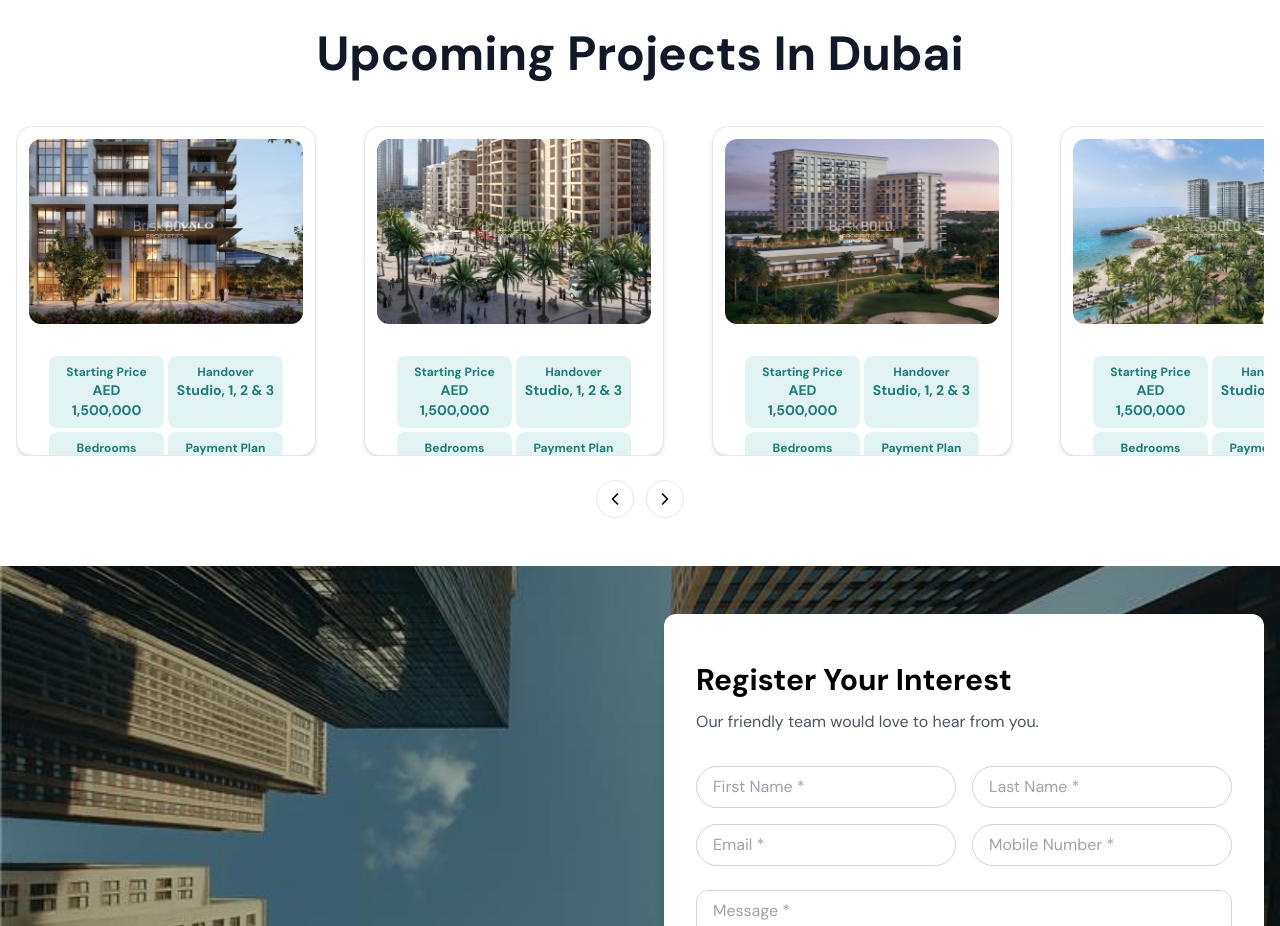
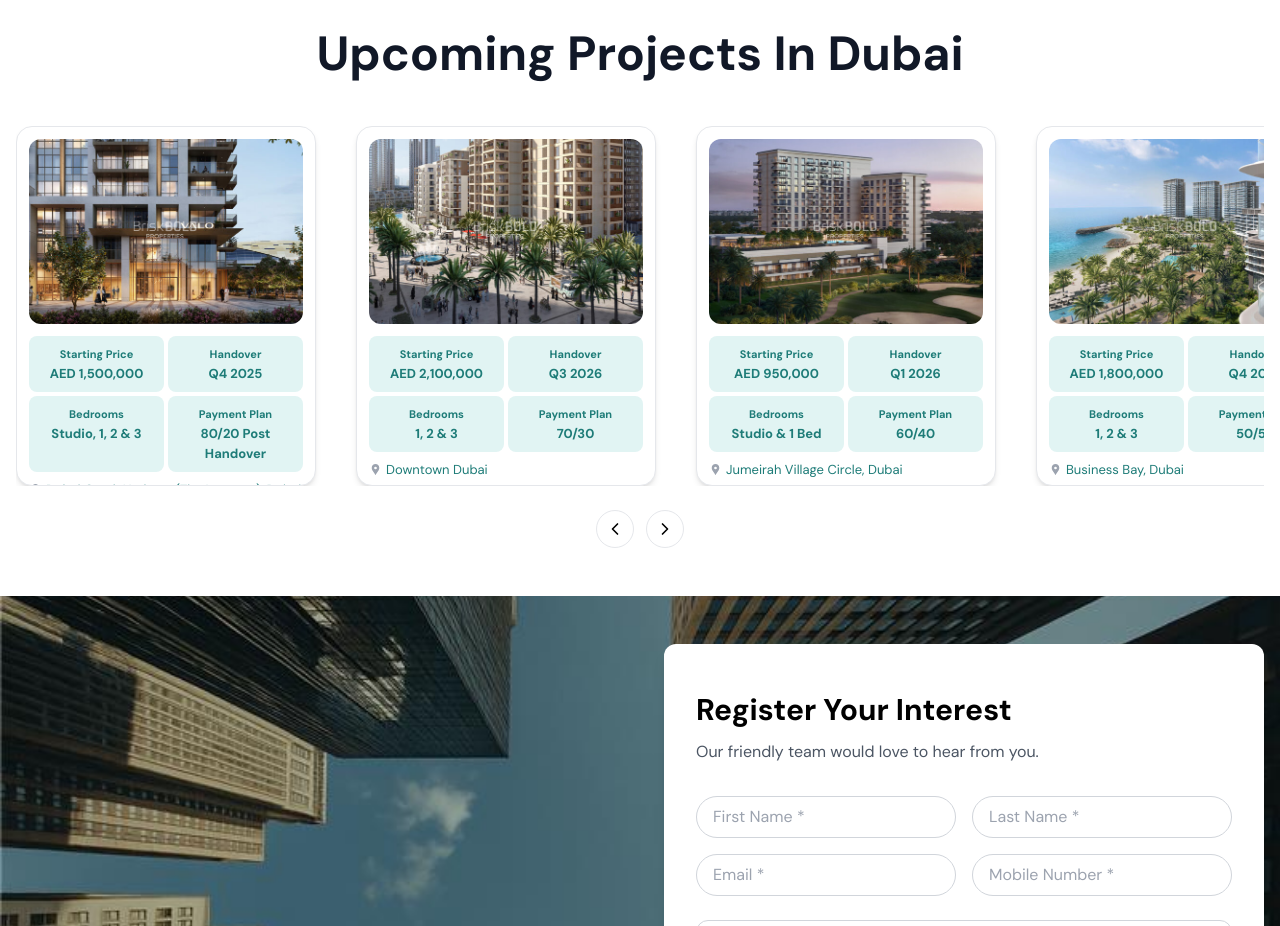
Before and after one commit to usmanashrafsiddiqi/BBP-MERN-WEBSITE, a React (Vite) app in the folder frontend/: page / in a window 1280 px wide. Shown: the part 2920-3846 px from the top of the page. Built offline with nearby package versions, Linux system fonts and the light colour scheme.

Commit message:
newadeed

```diff
--- a/frontend/src/components/UpcomingProjects.jsx
+++ b/frontend/src/components/UpcomingProjects.jsx
@@ -6,66 +6,66 @@ const projectData = [
   {
     image: "/9.jpg",
     price: "AED 1,500,000",
-    handover: "Studio, 1, 2 & 3",
+    handover: "Q4 2025",
     bedrooms: "Studio, 1, 2 & 3",
-    paymentPlan: "Studio, 1, 2 & 3",
+    paymentPlan: "80/20 Post Handover",
     location: "Dubai Creek Harbour (The Lagoons), Dubai",
   },
   {
     image: "/10.jpg",
-    price: "AED 1,500,000",
-    handover: "Studio, 1, 2 & 3",
-    bedrooms: "Studio, 1, 2 & 3",
-    paymentPlan: "Studio, 1, 2 & 3",
-    location: "Dubai Creek Harbour (The Lagoons), Dubai",
+    price: "AED 2,100,000",
+    handover: "Q3 2026",
+    bedrooms: "1, 2 & 3",
+    paymentPlan: "70/30",
+    location: "Downtown Dubai",
   },
   {
     image: "/23.jpg",
-    price: "AED 1,500,000",
-    handover: "Studio, 1, 2 & 3",
-    bedrooms: "Studio, 1, 2 & 3",
-    paymentPlan: "Studio, 1, 2 & 3",
-    location: "Dubai Creek Harbour (The Lagoons), Dubai",
+    price: "AED 950,000",
+    handover: "Q1 2026",
+    bedrooms: "Studio & 1 Bed",
+    paymentPlan: "60/40",
+    location: "Jumeirah Village Circle, Dubai",
   },
   {
     image: "/24.jpg",
-    price: "AED 1,500,000",
-    handover: "Studio, 1, 2 & 3",
-    bedrooms: "Studio, 1, 2 & 3",
-    paymentPlan: "Studio, 1, 2 & 3",
-    location: "Dubai Creek Harbour (The Lagoons), Dubai",
+    price: "AED 1,800,000",
+    handover: "Q4 2025",
+    bedrooms: "1, 2 & 3",
+    paymentPlan: "50/50",
+    location: "Business Bay, Dubai",
   },
   {
-    image: "/24.jpg",
-    price: "AED 1,500,000",
-    handover: "Studio, 1, 2 & 3",
-    bedrooms: "Studio, 1, 2 & 3",
-    paymentPlan: "Studio, 1, 2 & 3",
-    location: "Dubai Creek Harbour (The Lagoons), Dubai",
+    image: "/25.jpg",
+    price: "AED 2,500,000",
+    handover: "Q2 2027",
+    bedrooms: "2 & 3 Beds",
+    paymentPlan: "60/40",
+    location: "Emaar Beachfront",
   },
   {
-    image: "/24.jpg",
-    price: "AED 1,500,000",
-    handover: "Studio, 1, 2 & 3",
-    bedrooms: "Studio, 1, 2 & 3",
-    paymentPlan: "Studio, 1, 2 & 3",
-    location: "Dubai Creek Harbour (The Lagoons), Dubai",
+    image: "/26.jpg",
+    price: "AED 1,200,000",
+    handover: "Q3 2025",
+    bedrooms: "1 & 2 Beds",
+    paymentPlan: "70/30 Post Handover",
+    location: "Dubai Hills Estate",
   },
   {
-    image: "/24.jpg",
-    price: "AED 1,500,000",
-    handover: "Studio, 1, 2 & 3",
-    bedrooms: "Studio, 1, 2 & 3",
-    paymentPlan: "Studio, 1, 2 & 3",
-    location: "Dubai Creek Harbour (The Lagoons), Dubai",
+    image: "/27.jpg",
+    price: "AED 1,000,000",
+    handover: "Q4 2026",
+    bedrooms: "Studio, 1 & 2",
+    paymentPlan: "50/50",
+    location: "Dubai Marina",
   },
   {
-    image: "/24.jpg",
-    price: "AED 1,500,000",
-    handover: "Studio, 1, 2 & 3",
-    bedrooms: "Studio, 1, 2 & 3",
-    paymentPlan: "Studio, 1, 2 & 3",
-    location: "Dubai Creek Harbour (The Lagoons), Dubai",
+    image: "/28.jpg",
+    price: "AED 1,300,000",
+    handover: "Q1 2026",
+    bedrooms: "1, 2 & 3 Beds",
+    paymentPlan: "60/40",
+    location: "Palm Jumeirah",
   },
 ];
 
@@ -92,14 +92,14 @@ const UpcomingProjects = () => {
 
         <div
           ref={scrollRef}
-          className="flex gap-6 sm:gap-8 lg:gap-12 overflow-x-auto no-scrollbar px-1 snap-x scroll-smooth"
+          className="flex gap-6 sm:gap-8 lg:gap-10 overflow-x-auto no-scrollbar px-2 snap-x scroll-smooth"
         >
           {projectData.map((project, index) => (
             <div
               key={index}
-              className="w-[260px] sm:w-[300px] h-[330px] bg-white shadow-md rounded-2xl flex-shrink-0 overflow-hidden snap-start border border-gray-200"
+              className="w-[260px] sm:w-[300px] h-[360px] bg-white shadow-md rounded-2xl flex-shrink-0 overflow-hidden snap-start border border-gray-200"
             >
-              <div className="relative h-[60%] w-full px-3 pt-3 pb-0">
+              <div className="relative h-[55%] w-full px-3 pt-3">
                 <div className="w-full h-full rounded-xl overflow-hidden">
                   <img
                     src={project.image}
@@ -109,29 +109,31 @@ const UpcomingProjects = () => {
                 </div>
               </div>
 
-              <div className="p-8 h-[40%] flex flex-col justify-between">
+              <div className="p-3 h-[45%] flex flex-col justify-between">
                 {/* Detail Boxes */}
                 <div className="grid grid-cols-2 gap-1 text-center text-sm">
                   <div className="bg-[#E1F4F3] text-[#1E7C78] rounded-lg px-2 py-2 font-semibold">
-                    <div className="text-xs">Starting Price</div>
-                    <div className="text-sm font-bold">{project.price}</div>
+                    <div className="text-[11px]">Starting Price</div>
+                    <div className="text-[13px] font-bold">{project.price}</div>
                   </div>
                   <div className="bg-[#E1F4F3] text-[#1E7C78] rounded-lg px-2 py-2 font-semibold">
-                    <div className="text-xs">Handover</div>
-                    <div className="text-sm font-bold">{project.handover}</div>
+                    <div className="text-[11px]">Handover</div>
+                    <div className="text-[13px] font-bold">{project.handover}</div>
                   </div>
                   <div className="bg-[#E1F4F3] text-[#1E7C78] rounded-lg px-2 py-2 font-semibold">
-                    <div className="text-xs">Bedrooms</div>
-                    <div className="text-sm font-bold">{project.bedrooms}</div>
+                    <div className="text-[11px]">Bedrooms</div>
+                    <div className="text-[13px] font-bold">{project.bedrooms}</div>
                   </div>
                   <div className="bg-[#E1F4F3] text-[#1E7C78] rounded-lg px-2 py-2 font-semibold">
-                    <div className="text-xs">Payment Plan</div>
-                    <div className="text-sm font-bold">{project.paymentPlan}</div>
+                    <div className="text-[11px]">Payment Plan</div>
+                    <div className="text-[13px] font-bold">
+                      {project.paymentPlan}
+                    </div>
                   </div>
                 </div>
 
                 {/* Location */}
-                <div className="pt-1 text-[#1E7C78] flex items-center gap-1 text-sm">
+                <div className="pt-2 text-[#1E7C78] flex items-center gap-1 text-[13px]">
                   <MdLocationPin className="text-gray-400" />
                   {project.location}
                 </div>
```
